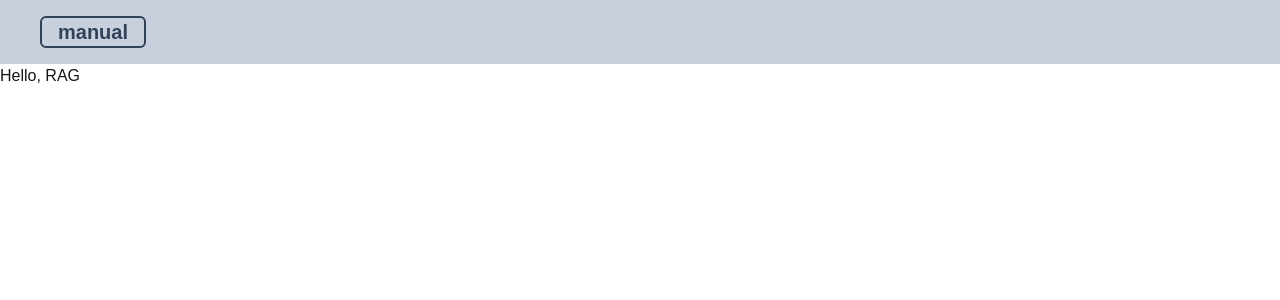
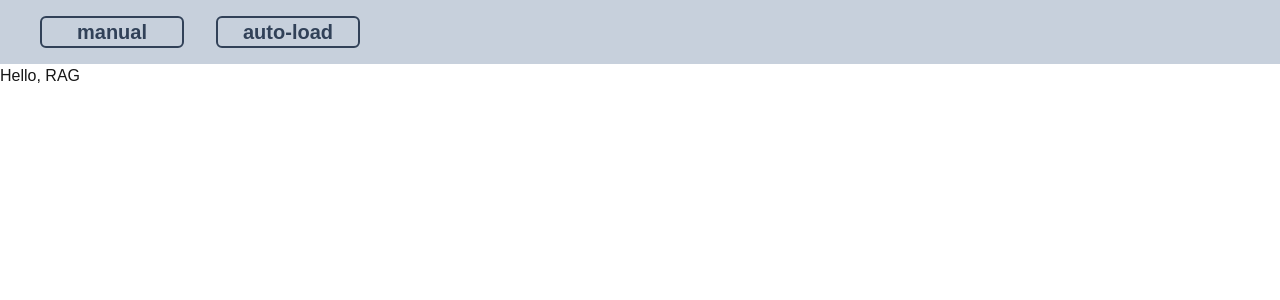
Before and after one commit to spaceofin/ai-prac, a Next.js app in the folder llama-index-practice/: page /rag in a window 1280 px wide. Shown: the top 300 px of the page. Built offline with nearby package versions, Linux system fonts and the light colour scheme; what @llamaindex/ollama would draw is missing.

Commit message:
[llama-index-practice]feat: add /rag/auto-load page with SimpleDirectoryReader and queryTool

```diff
--- a/llama-index-practice/package.json
+++ b/llama-index-practice/package.json
@@ -11,6 +11,7 @@
   "dependencies": {
     "@llamaindex/huggingface": "^0.1.6",
     "@llamaindex/ollama": "^0.1.2",
+    "@llamaindex/readers": "^3.0.2",
     "llamaindex": "^0.10.2",
     "next": "15.3.1",
     "react": "^19.0.0",
--- /dev/null
+++ b/llama-index-practice/src/app/rag/auto-load/page.tsx
@@ -0,0 +1,39 @@
+import { agent, VectorStoreIndex } from "llamaindex";
+import { SimpleDirectoryReader } from "@llamaindex/readers/directory";
+import "../../config/huggingfaceConfig";
+import path from "path";
+import { ollama } from "@llamaindex/ollama";
+
+export default async function AutoLoadPage() {
+  const dirPath = path.resolve(process.cwd(), "data");
+
+  const reader = new SimpleDirectoryReader();
+  const documents = await reader.loadData(dirPath);
+  const index = await VectorStoreIndex.fromDocuments(documents);
+
+  const tools = [
+    index.queryTool({
+      metadata: {
+        name: "about_ai_and_llm_tool",
+        description: `This tool can answer detailed questions about ai and llm models.`,
+      },
+      options: { similarityTopK: 10 },
+    }),
+  ];
+
+  const ragAgent = agent({ tools, llm: ollama({ model: "llama3.2:1b" }) });
+
+  const question = "가장 인기가 많은 LLM 모델은?";
+  let toolResponse = await ragAgent.run(question);
+
+  // console.log(toolResponse);
+
+  const answer = toolResponse.data as unknown as { result: string };
+
+  return (
+    <div className="bg-gray-200 rounded-md m-10 py-5 px-8 h-72 w-1/2 ">
+      <p className="text-2xl font-bold">{question}</p>
+      <p className="py-2">{answer.result}</p>
+    </div>
+  );
+}
--- a/llama-index-practice/src/app/rag/header.tsx
+++ b/llama-index-practice/src/app/rag/header.tsx
@@ -2,11 +2,16 @@ import Link from "next/link";
 
 export default function Header() {
   return (
-    <div className="sticky top-0 w-full bg-slate-400/50 h-16 flex items-center px-10 text-xl font-bold text-slate-700">
+    <div className="sticky top-0 w-full bg-slate-400/50 h-16 flex items-center px-10 text-xl font-bold text-slate-700 gap-8">
       <Link
         href="/rag/manual"
-        className="border-2 border-slate-700 rounded-md px-4">
+        className="border-2 border-slate-700 rounded-md w-36 flex justify-center">
         manual
+      </Link>
+      <Link
+        href="/rag/auto-load"
+        className="border-2 border-slate-700 rounded-md w-36 flex justify-center">
+        auto-load
       </Link>
     </div>
   );
--- a/llama-index-practice/src/app/rag/manual/page.tsx
+++ b/llama-index-practice/src/app/rag/manual/page.tsx
@@ -1,7 +1,7 @@
 import { VectorStoreIndex } from "llamaindex";
 import { loadDocumentsFromDir } from "@/app/lib/loadDocuments";
 
-export default async function Home() {
+export default async function ManualPage() {
   const question = "LLM의 종류에는 어떤 것들이 있습니까?";
 
   const documents = loadDocumentsFromDir("data");
```
Also changed, not shown: 1 other file (tests, documents, lock files or other folders).
